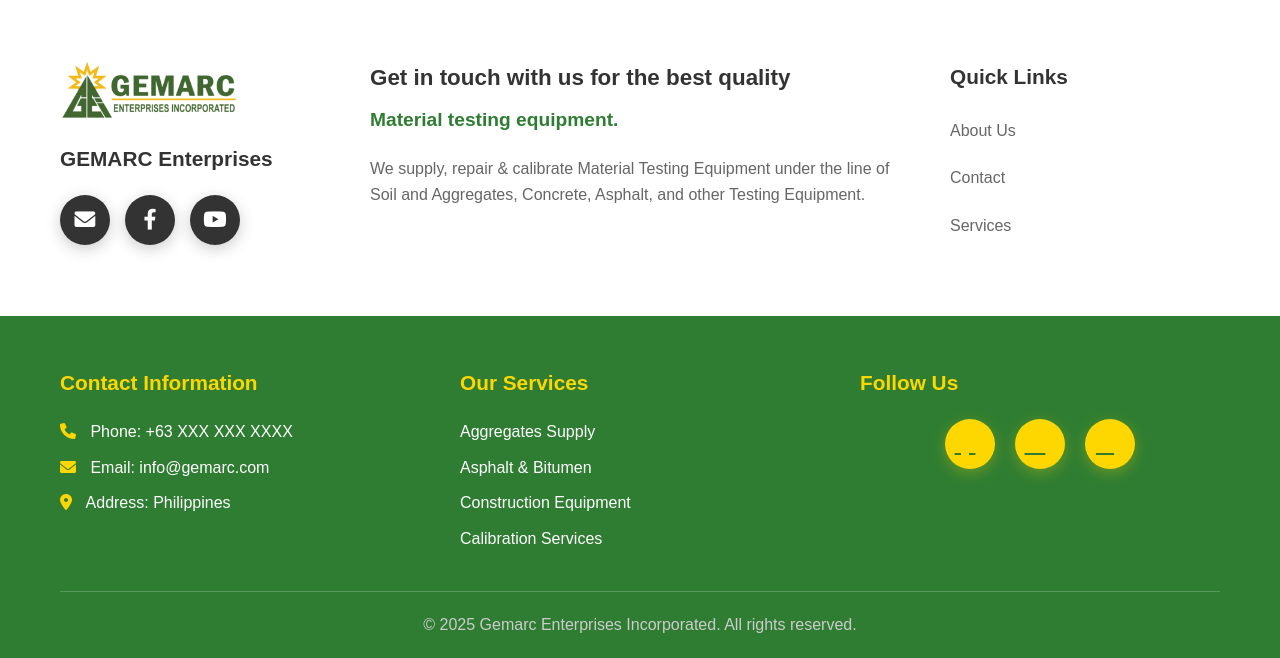
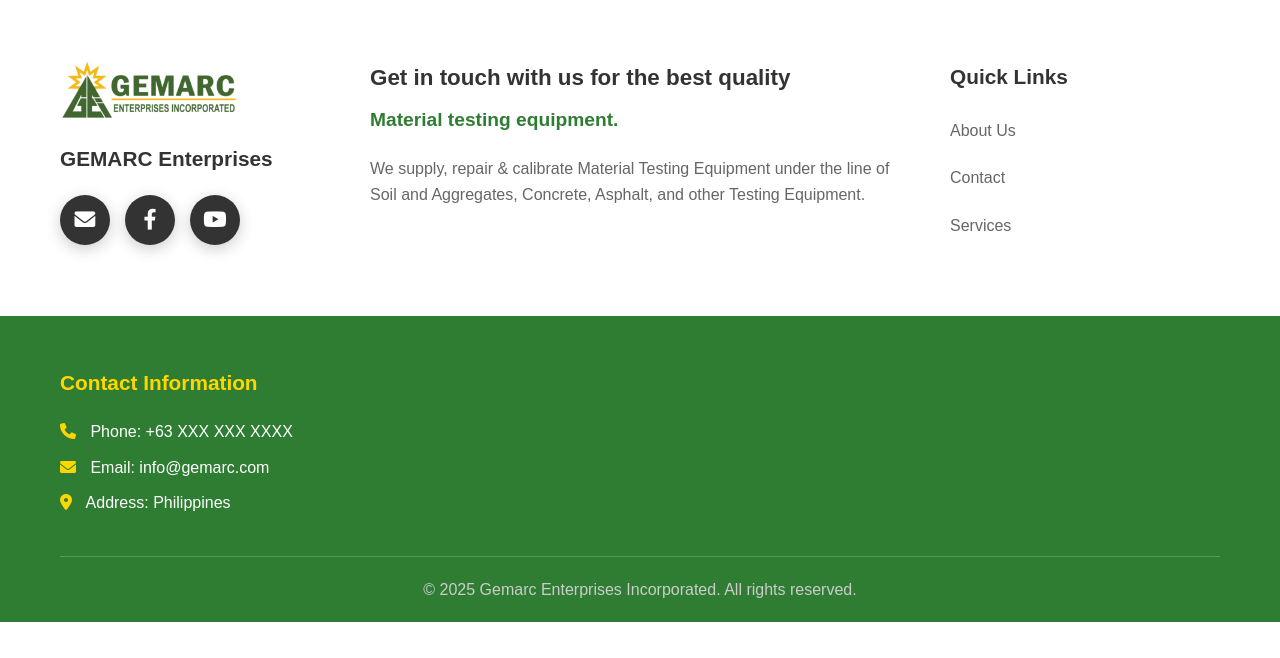
Before and after one commit to IvanDineros23/Gemarc-enterprises, a PHP site: page / in a window 1280 px wide. Shown: the part 1904-2562 px from the top of the page. After the commit the page ends 2526 px from the top, so only its background shows below. Run offline with PHP 8.4, Linux system fonts and the light colour scheme.

Commit message:
removed somethings in footer.. also making the content centered

```diff
--- a/index.html
+++ b/index.html
@@ -230,23 +230,6 @@
                     <p><i class="fas fa-envelope"></i> Email: info@gemarc.com</p>
                     <p><i class="fas fa-map-marker-alt"></i> Address: Philippines</p>
                 </div>
-                <div class="footer-section">
-                    <h4>Our Services</h4>
-                    <ul>
-                        <li>Aggregates Supply</li>
-                        <li>Asphalt & Bitumen</li>
-                        <li>Construction Equipment</li>
-                        <li>Calibration Services</li>
-                    </ul>
-                </div>
-                <div class="footer-section">
-                    <h4>Follow Us</h4>
-                    <div class="social-links">
-                        <a href="#"><i class="fab fa-facebook"></i></a>
-                        <a href="#"><i class="fab fa-twitter"></i></a>
-                        <a href="#"><i class="fab fa-linkedin"></i></a>
-                    </div>
-                </div>
             </div>
             <div class="footer-bottom">
                 <p>&copy; 2025 Gemarc Enterprises Incorporated. All rights reserved.</p>
--- a/styles.css
+++ b/styles.css
@@ -896,6 +896,11 @@ body {
     .bottom-center,
     .bottom-right {
         text-align: center;
+        align-items: center;
+    }
+
+    .bottom-left {
+        align-items: center;
     }
 
     .social-icons {
```
